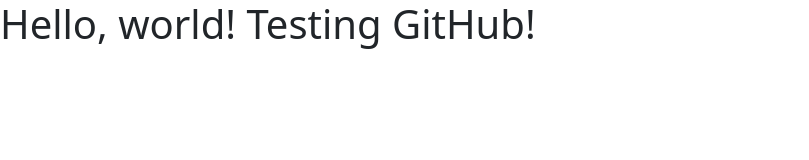
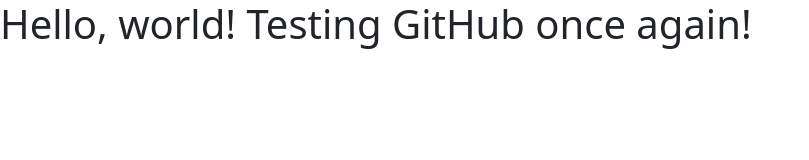
Before and after one commit to sussexpanda/3js, a plain HTML site: page 3D website Template_MASTER/index.html in a window 1280 px wide. Shown: the whole page, without its empty margins (0-809 px from the left). Drawn offline with nearby package versions, Linux system fonts and the light colour scheme.

Commit message:
Update index.html

```diff
--- a/3D website Template_MASTER/index.html
+++ b/3D website Template_MASTER/index.html
@@ -25,7 +25,7 @@
 </head>
 
   <body>
-    <h1>Hello, world! Testing GitHub!</h1>
+    <h1>Hello, world! Testing GitHub once again!</h1>
 
 
   </body>
```
